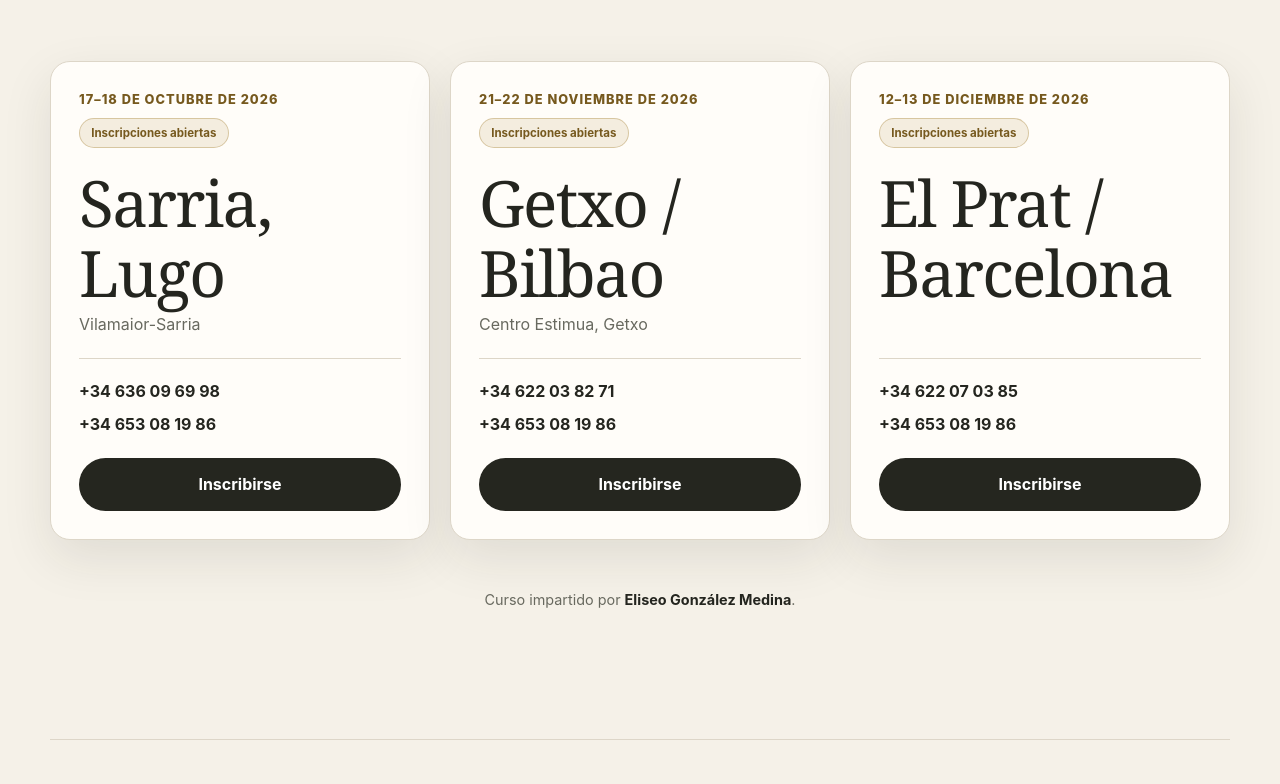
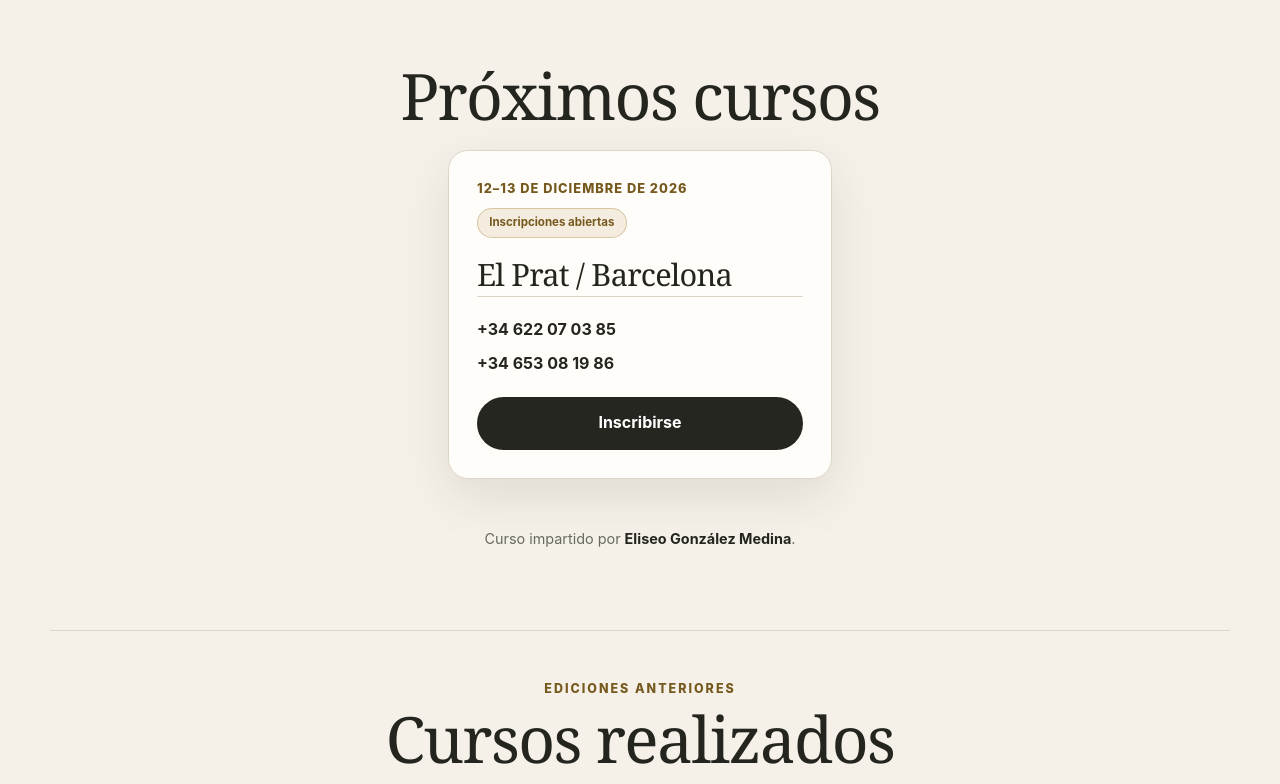
Before and after one commit to OscarNE/quirokinisi-website, a plain HTML site: page cursos/index.html in a window 1280 px wide. Shown: the part 826-1610 px from the top of the page. Drawn offline with Linux system fonts and the light colour scheme.

Commit message:
style fixes

```diff
--- /dev/null
+++ b/cursos/cursos.js
@@ -0,0 +1,164 @@
+"use strict";
+
+const upcomingCoursesElement = document.querySelector("#upcoming-courses");
+const pastCoursesElement = document.querySelector("#past-courses");
+
+function localDate(dateString, endOfDay = false) {
+  const [year, month, day] = dateString.split("-").map(Number);
+
+  return new Date(
+    year,
+    month - 1,
+    day,
+    endOfDay ? 23 : 0,
+    endOfDay ? 59 : 0,
+    endOfDay ? 59 : 0,
+    endOfDay ? 999 : 0
+  );
+}
+
+function formatCourseDates(startDateString, endDateString) {
+  const startDate = localDate(startDateString);
+  const endDate = localDate(endDateString);
+  const monthAndYear = new Intl.DateTimeFormat("es-ES", {
+    month: "long",
+    year: "numeric"
+  });
+  const fullDate = new Intl.DateTimeFormat("es-ES", {
+    day: "numeric",
+    month: "long",
+    year: "numeric"
+  });
+
+  if (startDateString === endDateString) {
+    return fullDate.format(startDate);
+  }
+
+  if (
+    startDate.getFullYear() === endDate.getFullYear() &&
+    startDate.getMonth() === endDate.getMonth()
+  ) {
+    return `${startDate.getDate()}–${endDate.getDate()} de ${monthAndYear.format(endDate)}`;
+  }
+
+  return `${fullDate.format(startDate)} – ${fullDate.format(endDate)}`;
+}
+
+function appendTextElement(parent, tagName, className, text) {
+  const element = document.createElement(tagName);
+  element.className = className;
+  element.textContent = text;
+  parent.append(element);
+  return element;
+}
+
+function createUpcomingCourse(course) {
+  const card = document.createElement("article");
+  card.className = "event-card";
+
+  const top = document.createElement("div");
+  top.className = "event-card-top";
+  appendTextElement(
+    top,
+    "span",
+    "event-date",
+    formatCourseDates(course.startDate, course.endDate)
+  );
+  appendTextElement(top, "span", "event-badge", "Inscripciones abiertas");
+  card.append(top);
+
+  appendTextElement(card, "h3", "", course.location);
+  if (course.venue) {
+    appendTextElement(card, "p", "event-venue", course.venue);
+  }
+
+  const contacts = document.createElement("div");
+  contacts.className = "event-contacts";
+  course.phones.forEach((phone) => {
+    const link = document.createElement("a");
+    link.href = `tel:${phone.value}`;
+    link.textContent = phone.label;
+    contacts.append(link);
+  });
+  card.append(contacts);
+
+  const registrationLink = document.createElement("a");
+  registrationLink.className = "button button-primary event-cta";
+  registrationLink.href = "../#contacto";
+  registrationLink.textContent = "Inscribirse";
+  card.append(registrationLink);
+
+  return card;
+}
+
+function createPastCourse(course) {
+  const card = document.createElement("article");
+  card.className = "past-event-card";
+
+  appendTextElement(
+    card,
+    "p",
+    "event-date",
+    formatCourseDates(course.startDate, course.endDate)
+  );
+  appendTextElement(card, "h3", "", course.location);
+  if (course.venue) {
+    appendTextElement(card, "p", "past-event-venue", course.venue);
+  }
+
+  return card;
+}
+
+function showMessage(container, message) {
+  container.replaceChildren();
+  appendTextElement(container, "p", "events-message", message);
+}
+
+async function loadCourses() {
+  if (!upcomingCoursesElement || !pastCoursesElement) {
+    return;
+  }
+
+  try {
+    const response = await fetch("./cursos.json");
+    if (!response.ok) {
+      throw new Error(`No se pudieron cargar los cursos (${response.status})`);
+    }
+
+    const courses = await response.json();
+    const now = new Date();
+    const upcomingCourses = courses
+      .filter((course) => localDate(course.endDate, true) >= now)
+      .sort((a, b) => localDate(a.startDate) - localDate(b.startDate));
+    const pastCourses = courses
+      .filter((course) => localDate(course.endDate, true) < now)
+      .sort((a, b) => localDate(b.startDate) - localDate(a.startDate));
+
+    upcomingCoursesElement.replaceChildren(
+      ...upcomingCourses.map(createUpcomingCourse)
+    );
+    pastCoursesElement.replaceChildren(...pastCourses.map(createPastCourse));
+    upcomingCoursesElement.dataset.count = String(upcomingCourses.length);
+    pastCoursesElement.dataset.count = String(pastCourses.length);
+
+    if (upcomingCourses.length === 0) {
+      showMessage(
+        upcomingCoursesElement,
+        "No hay nuevas fechas publicadas. Vuelve pronto para consultar próximos cursos."
+      );
+    }
+
+    if (pastCourses.length === 0) {
+      showMessage(pastCoursesElement, "Todavía no hay cursos anteriores para mostrar.");
+    }
+  } catch (error) {
+    console.error(error);
+    showMessage(
+      upcomingCoursesElement,
+      "No se pudieron cargar las fechas. Inténtalo de nuevo más tarde."
+    );
+    showMessage(pastCoursesElement, "No se pudieron cargar los cursos anteriores.");
+  }
+}
+
+loadCourses();
--- /dev/null
+++ b/cursos/cursos.json
@@ -0,0 +1,31 @@
+[
+  {
+    "location": "Sarria, Lugo",
+    "venue": "Vilamaior-Sarria",
+    "startDate": "2026-10-17",
+    "endDate": "2026-10-18",
+    "phones": [
+      { "label": "+34 636 09 69 98", "value": "+34636096998" },
+      { "label": "+34 653 08 19 86", "value": "+34653081986" }
+    ]
+  },
+  {
+    "location": "Getxo / Bilbao",
+    "venue": "Centro Estimua, Getxo",
+    "startDate": "2026-11-21",
+    "endDate": "2026-11-22",
+    "phones": [
+      { "label": "+34 622 03 82 71", "value": "+34622038271" },
+      { "label": "+34 653 08 19 86", "value": "+34653081986" }
+    ]
+  },
+  {
+    "location": "El Prat / Barcelona",
+    "startDate": "2026-12-12",
+    "endDate": "2026-12-13",
+    "phones": [
+      { "label": "+34 622 07 03 85", "value": "+34622070385" },
+      { "label": "+34 653 08 19 86", "value": "+34653081986" }
+    ]
+  }
+]
--- a/cursos/index.html
+++ b/cursos/index.html
@@ -14,6 +14,7 @@
 
   <link rel="stylesheet" href="../styles.css">
   <script src="../script.js" defer></script>
+  <script src="./cursos.js" defer></script>
 </head>
 
 <body>
@@ -79,53 +80,34 @@
         <li>Máximo 15 plazas</li>
       </ul>
 
-      <div class="events-grid">
-        <article class="event-card">
-          <div class="event-card-top">
-            <span class="event-date">17–18 de octubre de 2026</span>
-            <span class="event-badge">Inscripciones abiertas</span>
-          </div>
-          <h2>Sarria, Lugo</h2>
-          <p class="event-venue">Vilamaior-Sarria</p>
-          <div class="event-contacts">
-            <a href="tel:+34636096998">+34 636 09 69 98</a>
-            <a href="tel:+34653081986">+34 653 08 19 86</a>
-          </div>
-          <a class="button button-primary event-cta" href="../#contacto">Inscribirse</a>
-        </article>
+      <div class="events-list-heading">
+        <h2>Próximos cursos</h2>
+      </div>
 
-        <article class="event-card">
-          <div class="event-card-top">
-            <span class="event-date">21–22 de noviembre de 2026</span>
-            <span class="event-badge">Inscripciones abiertas</span>
-          </div>
-          <h2>Getxo / Bilbao</h2>
-          <p class="event-venue">Centro Estimua, Getxo</p>
-          <div class="event-contacts">
-            <a href="tel:+34622038271">+34 622 03 82 71</a>
-            <a href="tel:+34653081986">+34 653 08 19 86</a>
-          </div>
-          <a class="button button-primary event-cta" href="../#contacto">Inscribirse</a>
-        </article>
-
-        <article class="event-card">
-          <div class="event-card-top">
-            <span class="event-date">12–13 de diciembre de 2026</span>
-            <span class="event-badge">Inscripciones abiertas</span>
-          </div>
-          <h2>El Prat / Barcelona</h2>
-          <div class="event-contacts">
-            <a href="tel:+34622070385">+34 622 07 03 85</a>
-            <a href="tel:+34653081986">+34 653 08 19 86</a>
-          </div>
-          <a class="button button-primary event-cta" href="../#contacto">Inscribirse</a>
-        </article>
+      <div id="upcoming-courses" class="events-grid" aria-live="polite">
+        <p class="events-loading">Cargando próximos cursos…</p>
       </div>
 
       <p class="events-note">
         Curso impartido por
         <strong>Eliseo González Medina</strong>.
       </p>
+
+      <section class="past-events" aria-labelledby="past-courses-title">
+        <div class="past-events-heading">
+          <p class="eyebrow">Ediciones anteriores</p>
+          <h2 id="past-courses-title">Cursos realizados</h2>
+        </div>
+        <div id="past-courses" class="past-events-grid" aria-live="polite">
+          <p class="events-loading">Cargando cursos anteriores…</p>
+        </div>
+      </section>
+
+      <noscript>
+        <p class="events-message">
+          Activa JavaScript para consultar las próximas fechas de los cursos.
+        </p>
+      </noscript>
     </section>
   </main>
 
--- a/styles.css
+++ b/styles.css
@@ -491,6 +491,26 @@ p {
   gap: 1.25rem;
 }
 
+.events-grid[data-count="1"] {
+  grid-template-columns: minmax(0, 24rem);
+  justify-content: center;
+}
+
+.events-grid[data-count="2"] {
+  grid-template-columns: repeat(2, minmax(0, 24rem));
+  justify-content: center;
+}
+
+.events-list-heading {
+  margin-bottom: 1.25rem;
+  text-align: center;
+}
+
+.events-list-heading h2 {
+  margin-inline: auto;
+  margin-bottom: 0;
+}
+
 .event-card {
   display: flex;
   flex-direction: column;
@@ -583,6 +603,76 @@ p {
 .events-note strong {
   color: var(--text);
   font-weight: 650;
+}
+
+.events-loading,
+.events-message {
+  grid-column: 1 / -1;
+  margin: 0;
+  padding: 1.5rem;
+  text-align: center;
+  background: var(--surface);
+  border: 1px solid var(--border);
+  border-radius: var(--radius-medium);
+}
+
+.past-events {
+  margin-top: clamp(3rem, 7vw, 5rem);
+  padding-top: clamp(2rem, 5vw, 3rem);
+  border-top: 1px solid var(--border);
+}
+
+.past-events-heading {
+  margin-bottom: 1.5rem;
+  text-align: center;
+}
+
+.past-events-heading .eyebrow,
+.past-events-heading h2 {
+  margin-bottom: 0.35rem;
+}
+
+.past-events-heading h2 {
+  margin-inline: auto;
+}
+
+.past-events-grid {
+  display: grid;
+  grid-template-columns: repeat(3, minmax(0, 1fr));
+  gap: 0.75rem;
+}
+
+.past-events-grid[data-count="1"] {
+  grid-template-columns: minmax(0, 24rem);
+  justify-content: center;
+}
+
+.past-events-grid[data-count="2"] {
+  grid-template-columns: repeat(2, minmax(0, 24rem));
+  justify-content: center;
+}
+
+.past-event-card {
+  padding: 1.15rem 1.25rem;
+  background: rgb(255 255 255 / 38%);
+  border: 1px solid var(--border);
+  border-radius: var(--radius-small);
+}
+
+.past-event-card .event-date {
+  margin-bottom: 0.5rem;
+  color: var(--muted);
+  font-size: 0.7rem;
+}
+
+.past-event-card h3 {
+  margin-bottom: 0.2rem;
+  font-size: 1.15rem;
+}
+
+.past-event-venue {
+  margin-bottom: 0;
+  font-size: 0.85rem;
 }
 
 .testimonials .section-heading h1 {
@@ -853,6 +943,26 @@ p {
   .events-grid {
     grid-template-columns: 1fr;
   }
+
+  .events-grid[data-count="1"],
+  .events-grid[data-count="2"] {
+    grid-template-columns: 1fr;
+    width: min(100%, 32rem);
+    margin-inline: auto;
+  }
+
+  .past-events-grid {
+    grid-template-columns: repeat(2, minmax(0, 1fr));
+  }
+
+  .past-events-grid[data-count="1"],
+  .past-events-grid[data-count="2"] {
+    grid-template-columns: repeat(2, minmax(0, 1fr));
+  }
+
+  .past-events-grid[data-count="1"] {
+    grid-template-columns: minmax(0, 24rem);
+  }
 }
 
 @media (max-width: 620px) {
@@ -872,6 +982,15 @@ p {
 
   h1 {
     font-size: clamp(2.8rem, 15vw, 4.5rem);
+  }
+
+  .past-events-grid {
+    grid-template-columns: 1fr;
+  }
+
+  .past-events-grid[data-count="1"],
+  .past-events-grid[data-count="2"] {
+    grid-template-columns: 1fr;
   }
 
   .hero {
```
